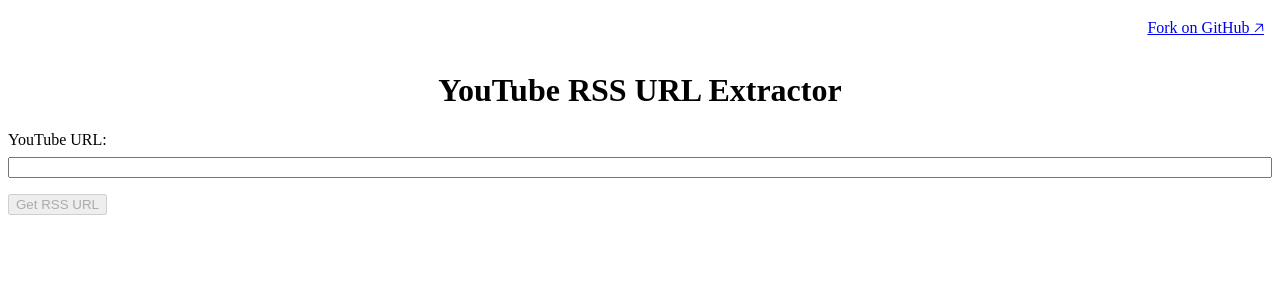
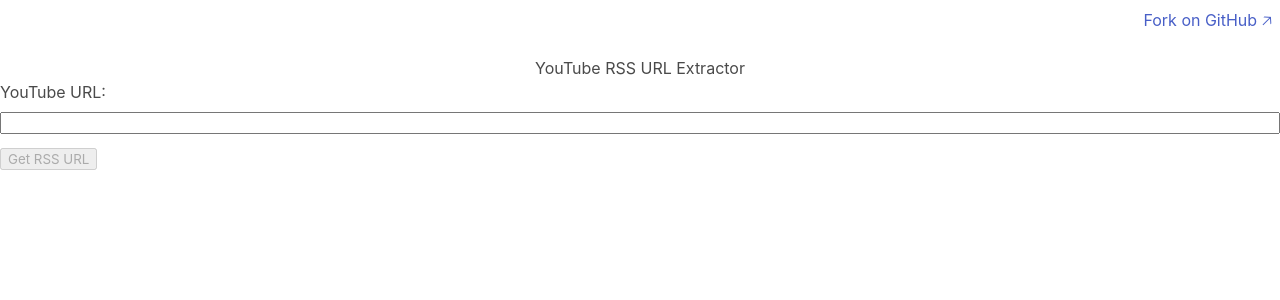
Before and after one commit to kucrut/youtube-rss-url-extractor, a SvelteKit app: page / in a window 1280 px wide. Shown: the top 300 px of the page. Built offline with nearby package versions, Linux system fonts and the light colour scheme.

Commit message:
Add bulma css

```diff
--- a/package.json
+++ b/package.json
@@ -16,12 +16,14 @@
 		"@sveltejs/kit": "^2.0.0",
 		"@sveltejs/vite-plugin-svelte": "^3.0.0",
 		"@types/eslint": "8.56.2",
+		"bulma": "^0.9.4",
 		"eslint": "^8.56.0",
 		"eslint-config-prettier": "^9.1.0",
 		"eslint-plugin-svelte": "^2.36.0-next.4",
 		"node-html-parser": "^6.1.12",
 		"prettier": "^3.1.1",
 		"prettier-plugin-svelte": "^3.1.2",
+		"sass": "^1.69.5",
 		"svelte": "^5.0.0-next.1",
 		"svelte-check": "^3.6.0",
 		"typescript": "^5.0.0",
--- /dev/null
+++ b/src/app.scss
@@ -0,0 +1,9 @@
+/* Write your global styles here, in SCSS syntax. Variables and mixins from the src/variables.scss file are available here without importing */ /* Import only what you need from Bulma */
+@import 'bulma/sass/utilities/_all';
+@import 'bulma/sass/base/_all';
+@import 'bulma/sass/elements/_all';
+@import 'bulma/sass/form/_all';
+@import 'bulma/sass/components/_all';
+@import 'bulma/sass/grid/_all';
+@import 'bulma/sass/helpers/_all';
+@import 'bulma/sass/layout/_all';
--- /dev/null
+++ b/src/routes/+layout.svelte
@@ -0,0 +1,5 @@
+<script>
+	import '../app.scss';
+</script>
+
+<slot />
--- /dev/null
+++ b/src/variables.scss
@@ -0,0 +1,2 @@
+/* Variables and mixins declared here will be available in all other SCSS files */ /* https://github.com/jgthms/bulma/issues/1293 */
+$body-overflow-y: auto;
--- a/svelte.config.js
+++ b/svelte.config.js
@@ -1,3 +1,4 @@
+import { vitePreprocess } from '@sveltejs/vite-plugin-svelte';
 import adapter from '@sveltejs/adapter-auto';
 
 /** @type {import('@sveltejs/kit').Config} */
@@ -7,7 +8,9 @@ const config = {
 		// If your environment is not supported or you settled on a specific environment, switch out the adapter.
 		// See https://kit.svelte.dev/docs/adapters for more information about adapters.
 		adapter: adapter()
-	}
+	},
+
+	preprocess: [vitePreprocess({})]
 };
 
 export default config;
--- a/vite.config.js
+++ b/vite.config.js
@@ -2,5 +2,13 @@ import { sveltekit } from '@sveltejs/kit/vite';
 import { defineConfig } from 'vite';
 
 export default defineConfig({
-	plugins: [sveltekit()]
+	plugins: [sveltekit()],
+
+	css: {
+		preprocessorOptions: {
+			scss: {
+				additionalData: '@use "src/variables.scss" as *;'
+			}
+		}
+	}
 });
```
Also changed, not shown: 1 other file (tests, documents, lock files or other folders).
